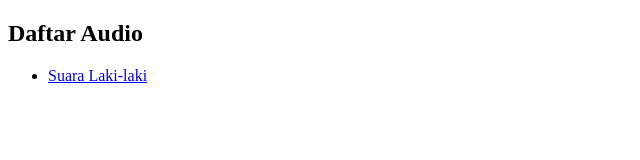
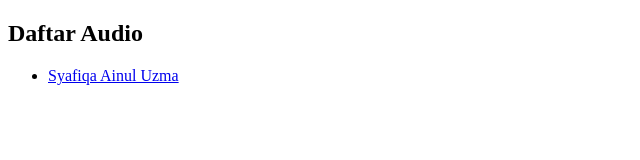
Before and after one commit to yusup2702/yasin, a plain HTML site: page index.html in a window 1280 px wide. Shown: the full height of the page, 0-640 px from the left. Drawn offline with Linux system fonts and the light colour scheme.

Commit message:
Update index.html

```diff
--- a/index.html
+++ b/index.html
@@ -7,7 +7,7 @@
 <body>
   <h2>Daftar Audio</h2>
   <ul>
-    <li><a href="36.mp3">Suara Laki-laki</a></li>
+    <li><a href="36.mp3">Syafiqa Ainul Uzma</a></li>
   </ul>
 </body>
 </html>
```
